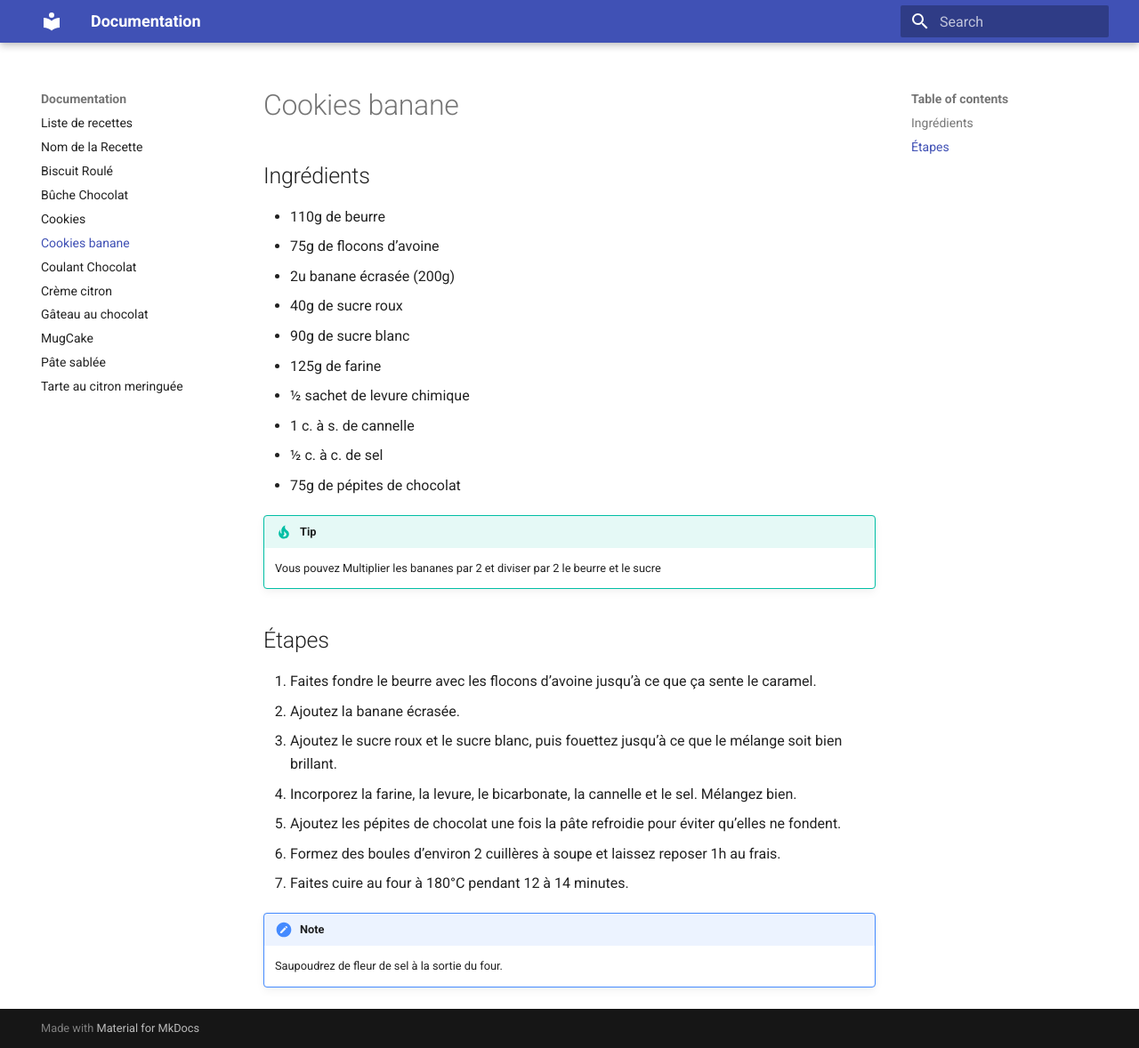
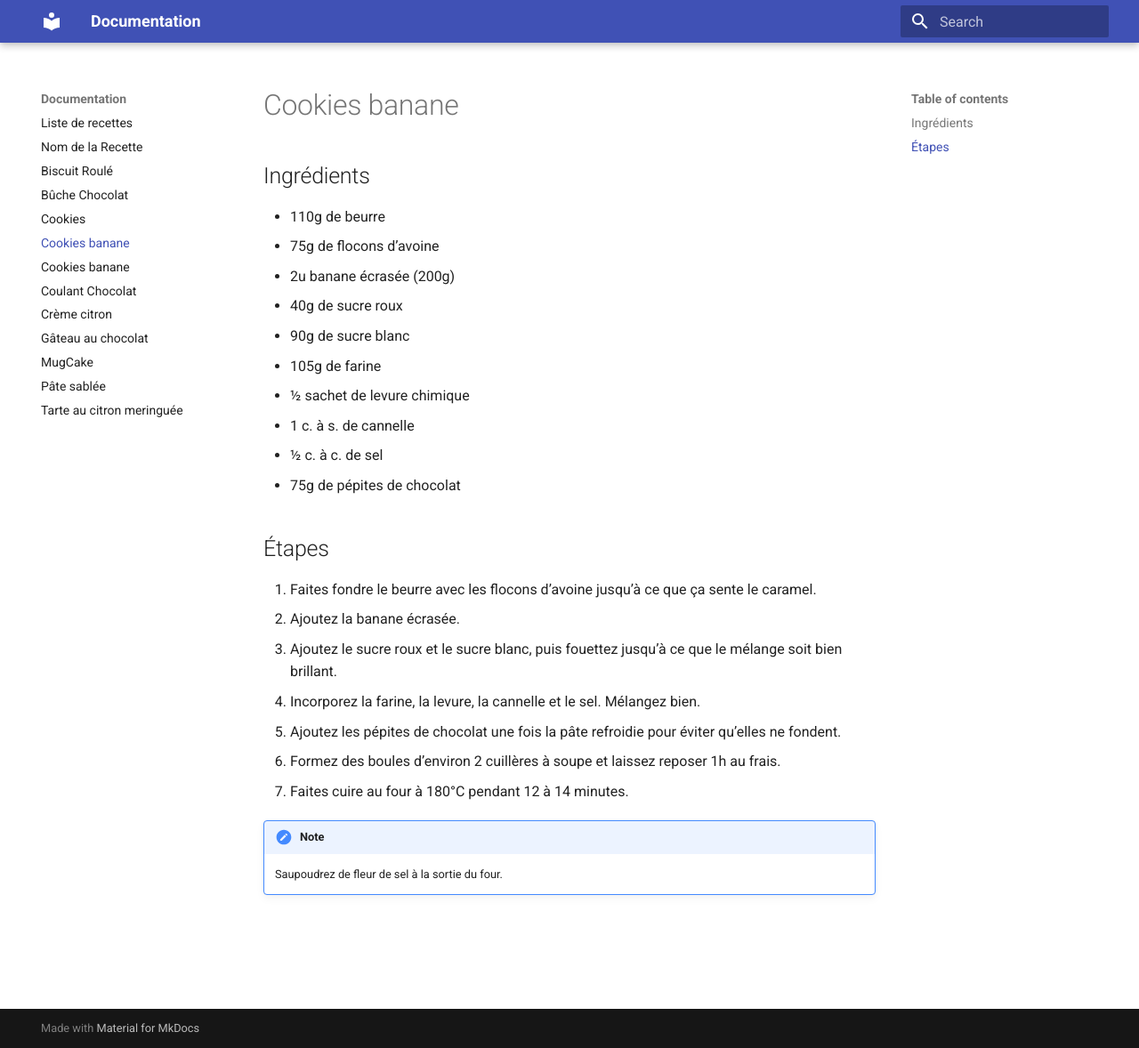
Before and after one commit to Log1k-png/recipes, an MkDocs documentation site: the page built from docs/cookies_banane.md, in a window 1280 px wide and 1178 px high. Shown: the whole window at 89% size. Built offline with MkDocs 1.6.1 and Material for MkDocs 9.7.7, drawn with Linux system fonts in a browser that asks for light colours.

Commit message:
Separated and added cookies banane healthy recipe

```diff
--- a/docs/cookies_banane.md
+++ b/docs/cookies_banane.md
@@ -7,21 +7,18 @@
 - 2u banane écrasée (200g)
 - 40g de sucre roux
 - 90g de sucre blanc
-- 125g de farine
+- 105g de farine
 - ½ sachet de levure chimique
 - 1 c. à s. de cannelle
 - ½ c. à c. de sel
 - 75g de pépites de chocolat
-
-!!! tip
-    Vous pouvez Multiplier les bananes par 2 et diviser par 2 le beurre et le sucre
 
 ## Étapes
 
 1. Faites fondre le beurre avec les flocons d’avoine jusqu’à ce que ça sente le caramel.
 1. Ajoutez la banane écrasée.
 1. Ajoutez le sucre roux et le sucre blanc, puis fouettez jusqu’à ce que le mélange soit bien brillant.
-1. Incorporez la farine, la levure, le bicarbonate, la cannelle et le sel. Mélangez bien.
+1. Incorporez la farine, la levure, la cannelle et le sel. Mélangez bien.
 1. Ajoutez les pépites de chocolat une fois la pâte refroidie pour éviter qu’elles ne fondent.
 1. Formez des boules d’environ 2 cuillères à soupe et laissez reposer 1h au frais.
 1. Faites cuire au four à 180°C pendant 12 à 14 minutes.
```
Also changed, not shown: docs/cookies_banane_healthy.md (added, +25 -0 lines).
